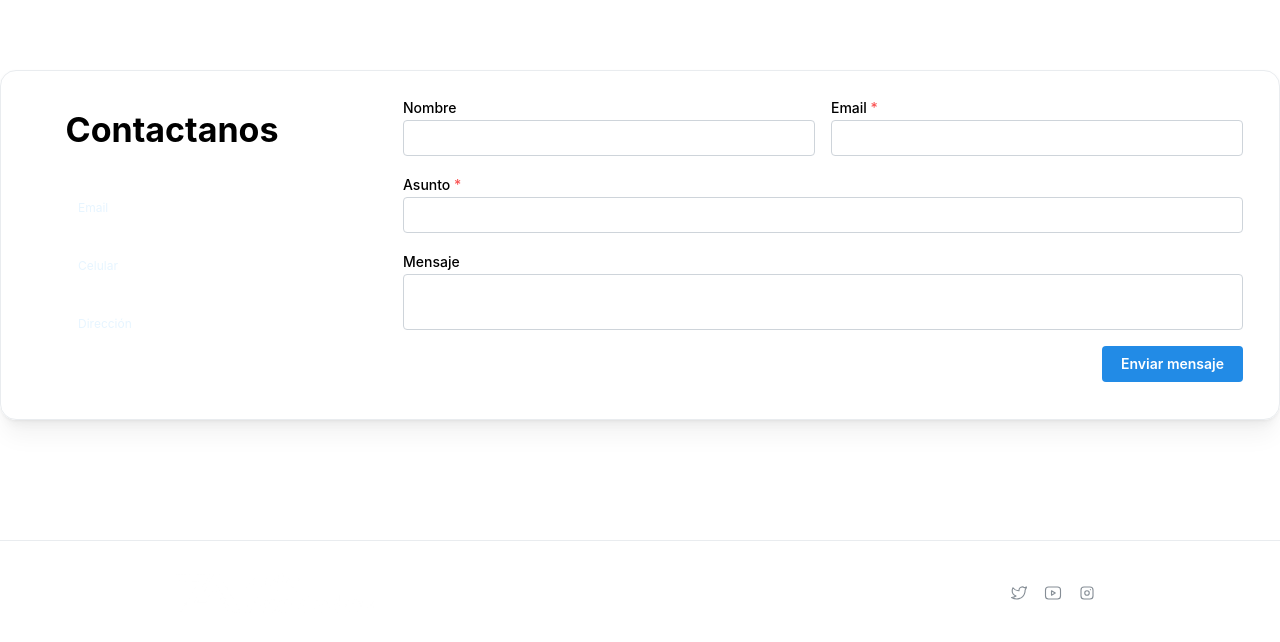
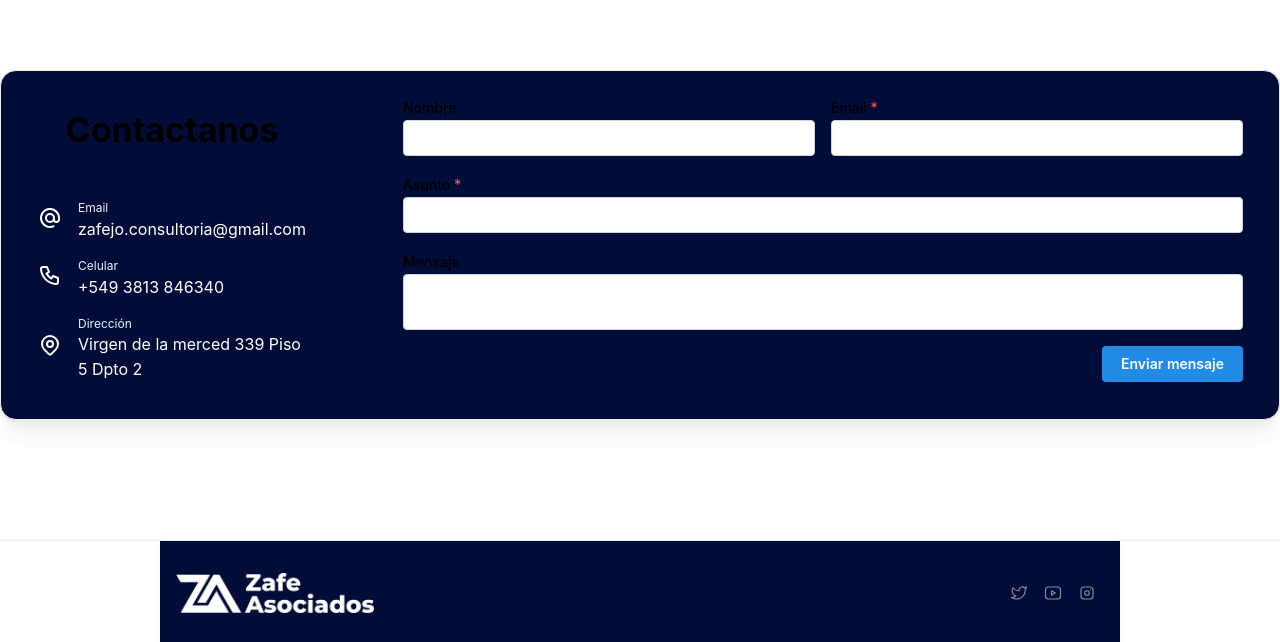
Before and after one commit to azafe/consultoraPericial, a React (Vite) app: page / in a window 1280 px wide. Shown: the part 1830-2472 px from the top of the page. Built offline with nearby package versions, Linux system fonts and the light colour scheme.

Commit message:
Correción footeer

```diff
--- a/src/components/Contact/ContactIcons.tsx
+++ b/src/components/Contact/ContactIcons.tsx
@@ -34,5 +34,5 @@ const MOCKDATA = [
 
 export function ContactIconsList() {
   const items = MOCKDATA.map((item, index) => <ContactIcon key={index} {...item} />);
-  return <Stack>{items}</Stack>;
+  return <Stack >{items}</Stack>;
 }
--- a/src/components/Contact/GetInTouch.module.css
+++ b/src/components/Contact/GetInTouch.module.css
@@ -1,6 +1,6 @@
 .wrapper {
     display: flex;
-    background-color: light-dark(var(--mantine-color-white), var(--mantine-color-dark-8));
+    background-color: #010D38;
     border-radius: var(--mantine-radius-lg);
     padding: rem(4px);
     border: rem(1px) solid light-dark(var(--mantine-color-gray-2), var(--mantine-color-dark-8));
--- a/src/components/Contact/GetInTouch.tsx
+++ b/src/components/Contact/GetInTouch.tsx
@@ -4,7 +4,7 @@ import classes from './GetInTouch.module.css';
 
 export function GetInTouch() {
   return (
-    <Paper shadow="md" radius="lg">
+    <Paper shadow="md" radius="lg" >
       <div className={classes.wrapper}>
         <div className={classes.contacts} >
         <Title ta="center" className={classes.title}>
--- a/src/components/DoubleHeader/DoubleHeader.tsx
+++ b/src/components/DoubleHeader/DoubleHeader.tsx
@@ -73,7 +73,7 @@ export function DoubleHeader() {
                     color="white"
                     px={30}
                 />
-                <Drawer    opened={drawerOpened} onClose={closeDrawer} closeButtonProps={{ iconSize: "0" }}  position='top' size="45%"
+                <Drawer    opened={drawerOpened} onClose={closeDrawer} closeButtonProps={{ iconSize: "0" }}  position='top' size="60%"
                 >
                     <Stack gap={20} my="xl"  >
 
--- a/src/components/Footer/FooterSocial.tsx
+++ b/src/components/Footer/FooterSocial.tsx
@@ -6,7 +6,7 @@ import classes from './FooterSocial.module.css';
 export function FooterSocial() {
     return (
         <div className={classes.footer}>
-            <Container className={classes.inner}>
+            <Container className={classes.inner} bg="#010D38">
                 <Image h={40} src={logosolo} />
                 <Group gap={0} className={classes.links} justify="flex-end" wrap="nowrap">
                     <ActionIcon size="lg" color="gray" variant="subtle">
--- a/src/components/Hero/HeroImageRight.module.css
+++ b/src/components/Hero/HeroImageRight.module.css
@@ -3,7 +3,7 @@
     background-size: cover;
     background-position: center;
     background-image: linear-gradient(250deg, rgba(130, 201, 30, 0) 0%, #062343 80%),
-      url(src/assets/fondo.jpg);
+      url(../../assets/fondo.jpg);
     padding-top: calc(var(--mantine-spacing-xl) * 3);
     padding-bottom: calc(var(--mantine-spacing-xl) * 3);
   }
--- a/src/components/Hero/HeroImageRight.tsx
+++ b/src/components/Hero/HeroImageRight.tsx
@@ -1,5 +1,6 @@
 import { Container, Title, Text, Button } from '@mantine/core';
 import classes from './HeroImageRight.module.css';
+
 
 export function HeroImageRight() {
   return (
```
